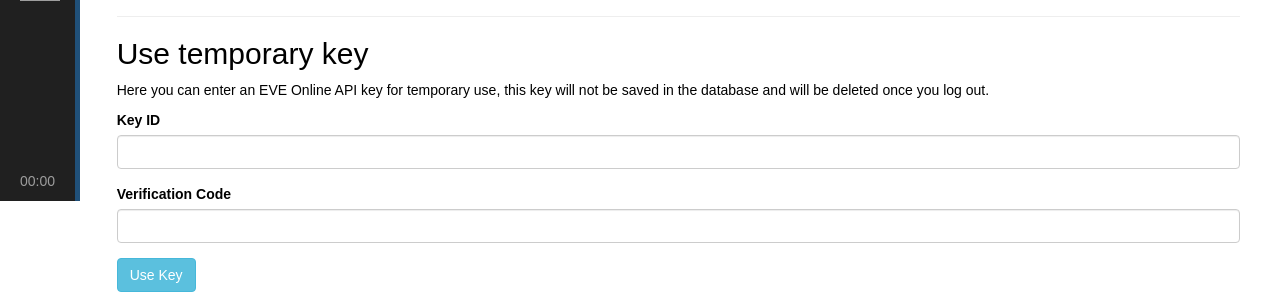
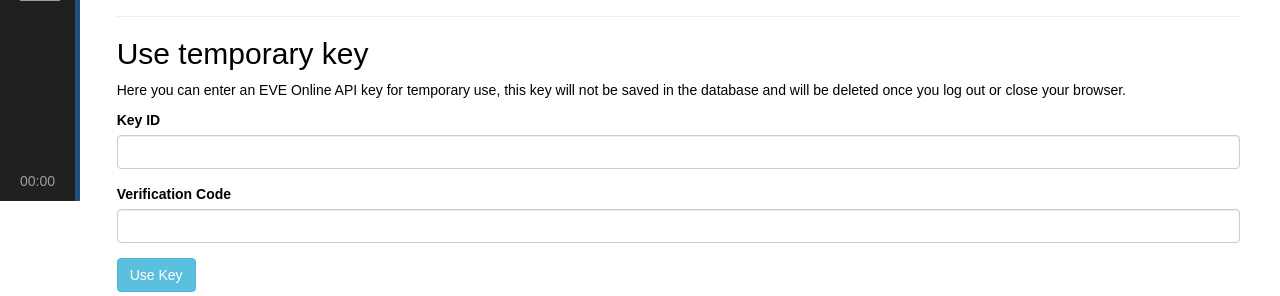
Before and after one commit to Ionaru/Project-EVIE, a PHP site: page /account.php?char=0 in a window 1280 px wide. Shown: the part 599-895 px from the top of the page. Run offline with PHP 8.4, Linux system fonts and the light colour scheme; some libraries are stand-ins or nearby versions; grey boxes are pictures that could not be loaded.

Commit message:
Expanded Temporary Key message.

```diff
--- a/account.php
+++ b/account.php
@@ -53,7 +53,7 @@
         <div id="temporarykeysection">
             <h2>Use temporary key</h2>
             <p>Here you can enter an EVE Online API key for temporary use, this key will not be saved in the database
-                and will be deleted once you log out.</p>
+                and will be deleted once you log out or close your browser.</p>
             <form method="post" action="<?php echo $_SERVER['SCRIPT_NAME'] . '?char=0&action=temp'; ?>"
                   name="temporaryform">
                 <div class="form-group">
@@ -117,7 +117,7 @@
                         </div>
                         <div class="modal-body">
                             <p>Here you can enter an EVE Online API key for temporary use, this key will not be saved in
-                                the database and will be deleted once you log out.</p>
+                                the database and will be deleted once you log out or close your browser.</p>
                             <label for="login_input_username">Key ID</label>
                             <input type="text" class="form-control" id="keyID" name="keyID" required>
                             <br>
```
